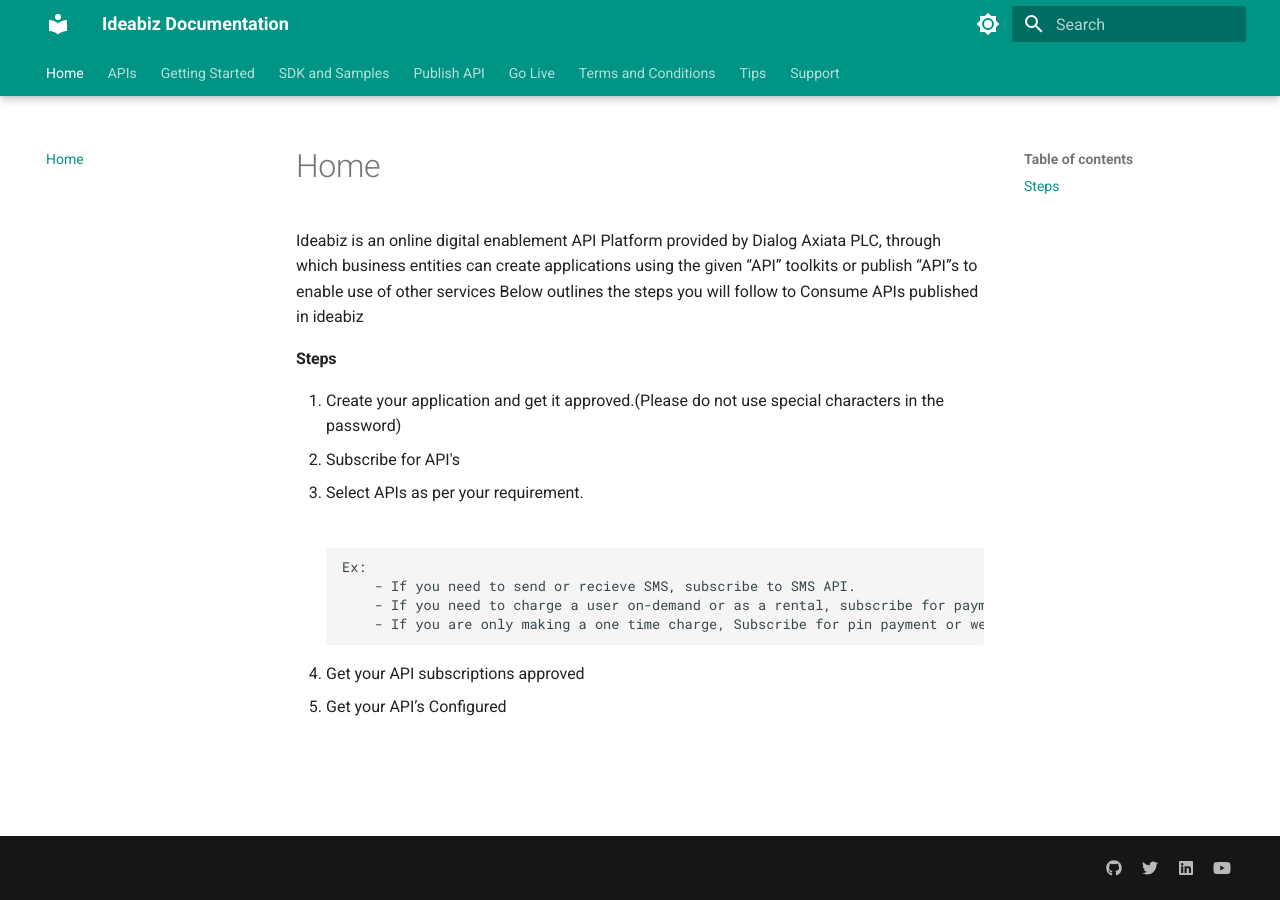
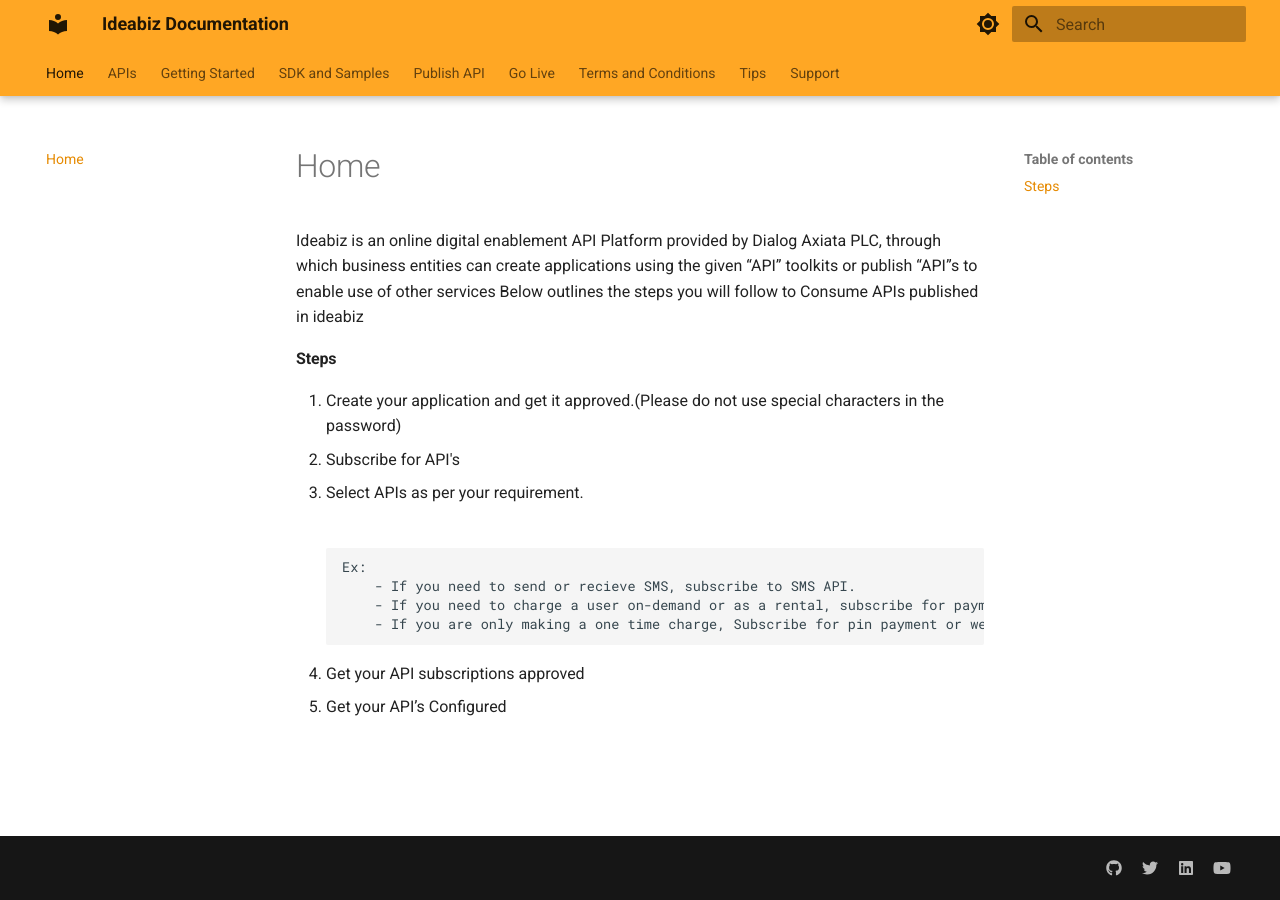
Before and after one commit to ideabizmart/Docs-Ideabiz-v2, an MkDocs documentation site: the page built from docs/index.md, in a window 1280 px wide. Built offline with MkDocs 1.6.1 and Material for MkDocs 9.7.7, drawn with Linux system fonts in a browser that asks for light colours.

Commit message:
Update mkdocs.yml

```diff
--- a/mkdocs.yml
+++ b/mkdocs.yml
@@ -77,8 +77,8 @@ theme:
       toggle:
         icon: material/brightness-7
         name: Switch to dark mode
-      primary: teal #, [red, pink, purple, deep, purple, indigo, blue, light blue, cyan, teal, green, light green, lime, yellow, amber, orange, deep orange, brown, grey, blue, grey, black, white]
-      accent: cyan # [red, pink, purple, deep, purple, indigo, blue, light, blue, cyan, teal, green, light, green, lime, yellow, amber, orange, deep orange]
+      primary: orange #, [red, pink, purple, deep, purple, indigo, blue, light blue, cyan, teal, green, light green, lime, yellow, amber, orange, deep orange, brown, grey, blue, grey, black, white]
+      accent: amber # [red, pink, purple, deep, purple, indigo, blue, light, blue, cyan, teal, green, light, green, lime, yellow, amber, orange, deep orange]
 
     # Palette toggle for dark mode
     - media: "(prefers-color-scheme: dark)"
```
